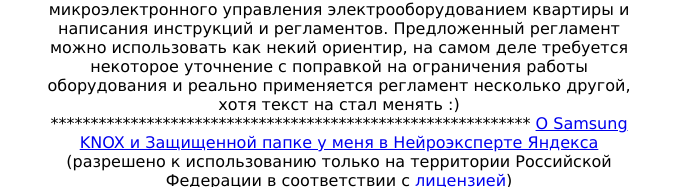
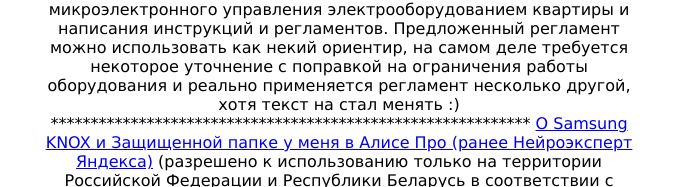
Before and after one commit to kvk-2015/kvk-2015.github.io, a plain HTML site: page index.html in a window 1280 px wide. Shown: the part 1403-1590 px from the top of the page, without its empty margins (301-978 px from the left). Drawn offline with Linux system fonts and the light colour scheme.

Commit message:
Update index.html

```diff
--- a/index.html
+++ b/index.html
@@ -107,7 +107,7 @@
 <br>************************************************************
 <a href="https://disk.yandex.ru/i/PxXjb1BG1ogO4Q">Документ (.pdf)</a> в облаке, где демонстрирую некоторые умения в системе микроэлектронного управления электрооборудованием квартиры и написания инструкций и регламентов. Предложенный регламент можно использовать как некий ориентир, на самом деле требуется некоторое уточнение с поправкой на ограничения работы оборудования и реально применяется регламент несколько другой, хотя текст на стал менять :)
 <br>************************************************************
-<a href="https://expert.ya.ru/expert/projects/919ea88310dd11f08a31f651a777a03d">О Samsung KNOX и Защищенной папке у меня в Нейроэксперте Яндекса</a> (разрешено к использованию только на территории Российской Федерации в соответствии с <a href="https://yandex.ru/legal/expert_termsofuse/ru/">лицензией</a>)
+<a href="https://alicepro.yandex.ru/expert/projects/919ea88310dd11f08a31f651a777a03d">О Samsung KNOX и Защищенной папке у меня в Алисе Про (ранее Нейроэксперт Яндекса)</a> (разрешено к использованию только на территории Российской Федерации и Республики Беларусь в соответствии с <a href="https://yandex.ru/legal/aliceproagreement/ru/">лицензией</a>)
 <br>************************************************************
 <strong>Навыки Алисы, голосового помощника от Яндекса:</strong>
 <ol><li>Трансляция сигналов точного времени<ul><li><div class="bage"><a href="https://dialogs.yandex.ru/store/skills/f27e7003-signaly-tochnogo-vremen?utm_source=site&utm_medium=badge&utm_campaign=v1&utm_term=d1" target="_blank"><img class="bage_img" alt="Алиса это умеет" src="https://dialogs.s3.yandex.net/badges/v1-term1.svg"/></a></div></li>
```
